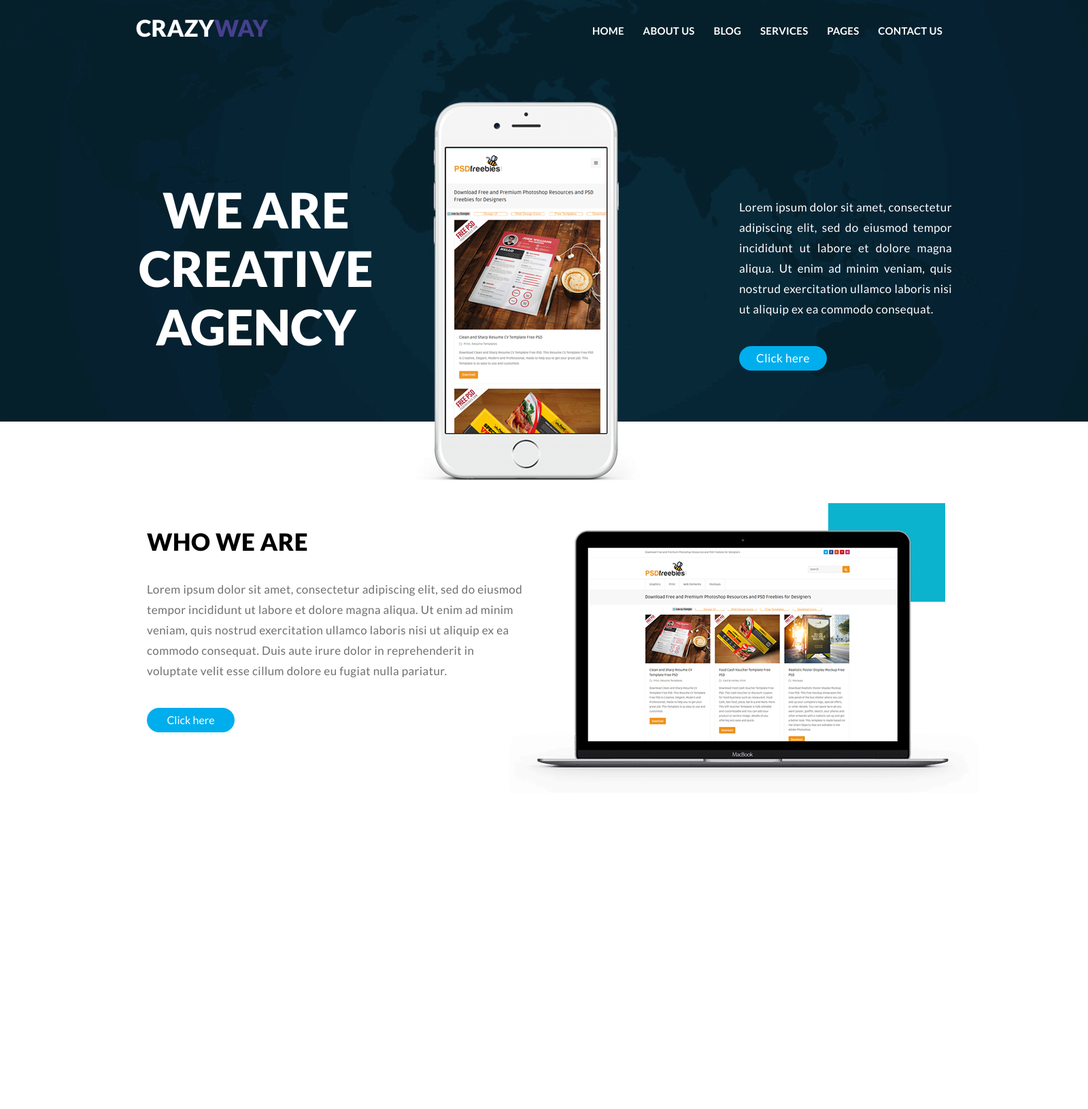
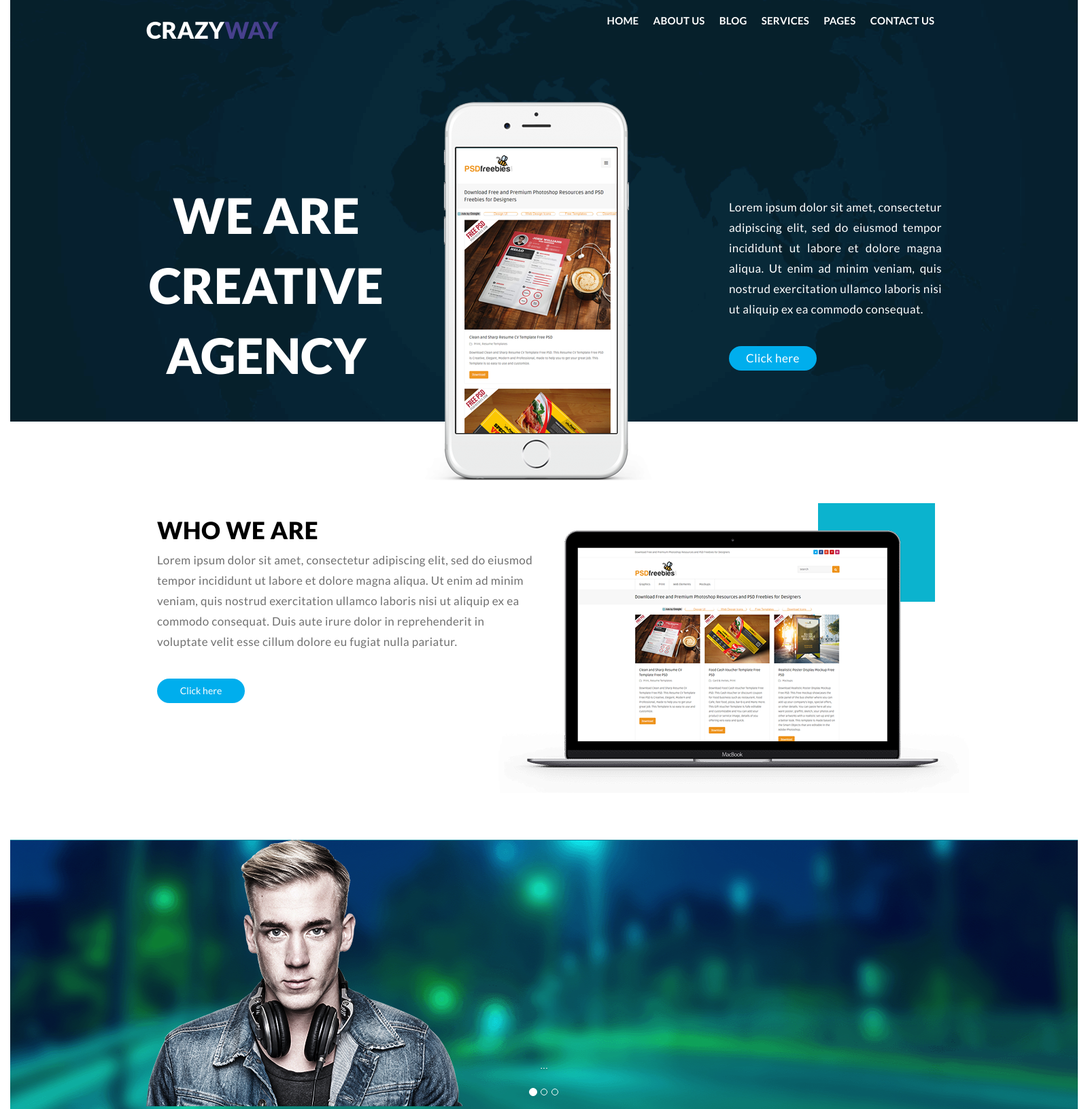
Before and after one commit to Jhon-Mosk/Portfolio, a PHP site: page / in a window 1600 px wide. Shown: the top 1631 px of the page at 68% size. Run offline with PHP 8.4, Linux system fonts and the light colour scheme.

Commit message:
Start carousel, added background, image, slider, bootsrtrap

```diff
--- a/Creative Agency Website/index.html
+++ b/Creative Agency Website/index.html
@@ -6,6 +6,7 @@
     <meta name="viewport" content="width=device-width, initial-scale=1.0">
     <meta http-equiv="X-UA-Compatible" content="ie=edge">
     <link href="https://fonts.googleapis.com/css?family=Lato:400,700,900&display=swap" rel="stylesheet">
+    <link rel="stylesheet" href="https://stackpath.bootstrapcdn.com/bootstrap/3.4.1/css/bootstrap.min.css" integrity="sha384-HSMxcRTRxnN+Bdg0JdbxYKrThecOKuH5zCYotlSAcp1+c8xmyTe9GYg1l9a69psu" crossorigin="anonymous">
     <link rel="stylesheet" href="styles/style.css">
     <title>Creative Agency Website</title>
 </head>
@@ -51,8 +52,38 @@
             <div class="blueSquare"></div>
             <img src="images/macBook.png" alt="macBook">
         </section>
-        <section>
+        <section class="specialist-opinion">
+            <div id="carousel-example-generic" class="carousel slide" data-ride="carousel">
+                <!-- Indicators -->
+                <ol class="carousel-indicators">
+                  <li data-target="#carousel-example-generic" data-slide-to="0" class="active"></li>
+                  <li data-target="#carousel-example-generic" data-slide-to="1"></li>
+                  <li data-target="#carousel-example-generic" data-slide-to="2"></li>
+                </ol>
 
+                <!-- Wrapper for slides -->
+                <div class="carousel-inner" role="listbox">
+                  <div class="item active">
+                    <img src="images/carousel3.png" alt="...">
+                    <div class="carousel-caption">
+                      ...
+                    </div>
+                  </div>
+                  <div class="item">
+                    <img src="images/carousel2.png" alt="...">
+                    <div class="carousel-caption">
+                      ...
+                    </div>
+                  </div>
+                  <div class="item">
+                    <img src="images/carousel1.png" alt="...">
+                    <div class="carousel-caption">
+                      ...
+                    </div>
+                  </div>
+                  ...
+                </div>
+              </div>
         </section>
         <section>
 
@@ -74,6 +105,8 @@
         </footer>
 
     </div>
+    <script src="https://code.jquery.com/jquery-1.12.4.min.js" integrity="sha384-nvAa0+6Qg9clwYCGGPpDQLVpLNn0fRaROjHqs13t4Ggj3Ez50XnGQqc/r8MhnRDZ" crossorigin="anonymous"></script>
+    <script src="https://stackpath.bootstrapcdn.com/bootstrap/3.4.1/js/bootstrap.min.js" integrity="sha384-aJ21OjlMXNL5UyIl/XNwTMqvzeRMZH2w8c5cRVpzpU8Y5bApTppSuUkhZXN0VxHd" crossorigin="anonymous"></script>
 </body>
 
 </html>
--- a/Creative Agency Website/styles/style.css
+++ b/Creative Agency Website/styles/style.css
@@ -5,7 +5,7 @@ body {
   margin: 0 auto;
   width: 1600px;
   display: grid;
-  grid-template-rows: 620px 615px 465px 895px 1465px 332px 640px 180px;
+  grid-template-rows: 0 620px 615px 465px 895px 1465px 332px 640px 180px;
 }
 .headerWrap {
   padding: 0 200px 0 200px;
@@ -142,3 +142,9 @@ body {
   top: 160px;
   right: 160px;
 }
+.specialist-opinion {
+  background: url(../images/Layer_8.jpg) no-repeat center;
+  background-color: #088298;
+  background-blend-mode: overlay;
+  padding: 0 200px 0 200px;
+}
--- a/Creative Agency Website/styles/style.less
+++ b/Creative Agency Website/styles/style.less
@@ -6,7 +6,7 @@ body {
     margin: 0 auto;
     width: 1600px;
     display: grid;
-    grid-template-rows: 620px 615px 465px 895px 1465px 332px 640px 180px;
+    grid-template-rows: 0 620px 615px 465px 895px 1465px 332px 640px 180px;
 }
 
 .headerWrap {
@@ -165,3 +165,10 @@ body {
         right: 160px;
     }
 }
+
+.specialist-opinion {
+    background: url(../images/Layer_8.jpg) no-repeat center;
+    background-color: #088298;
+    background-blend-mode: overlay;
+    padding: 0 200px 0 200px;
+}
```
Also changed, not shown: Creative Agency Website/images/Layer_8.jpg (added), Creative Agency Website/images/carousel1.png (added), Creative Agency Website/images/carousel2.png (added), Creative Agency Website/images/carousel3.png (added).
